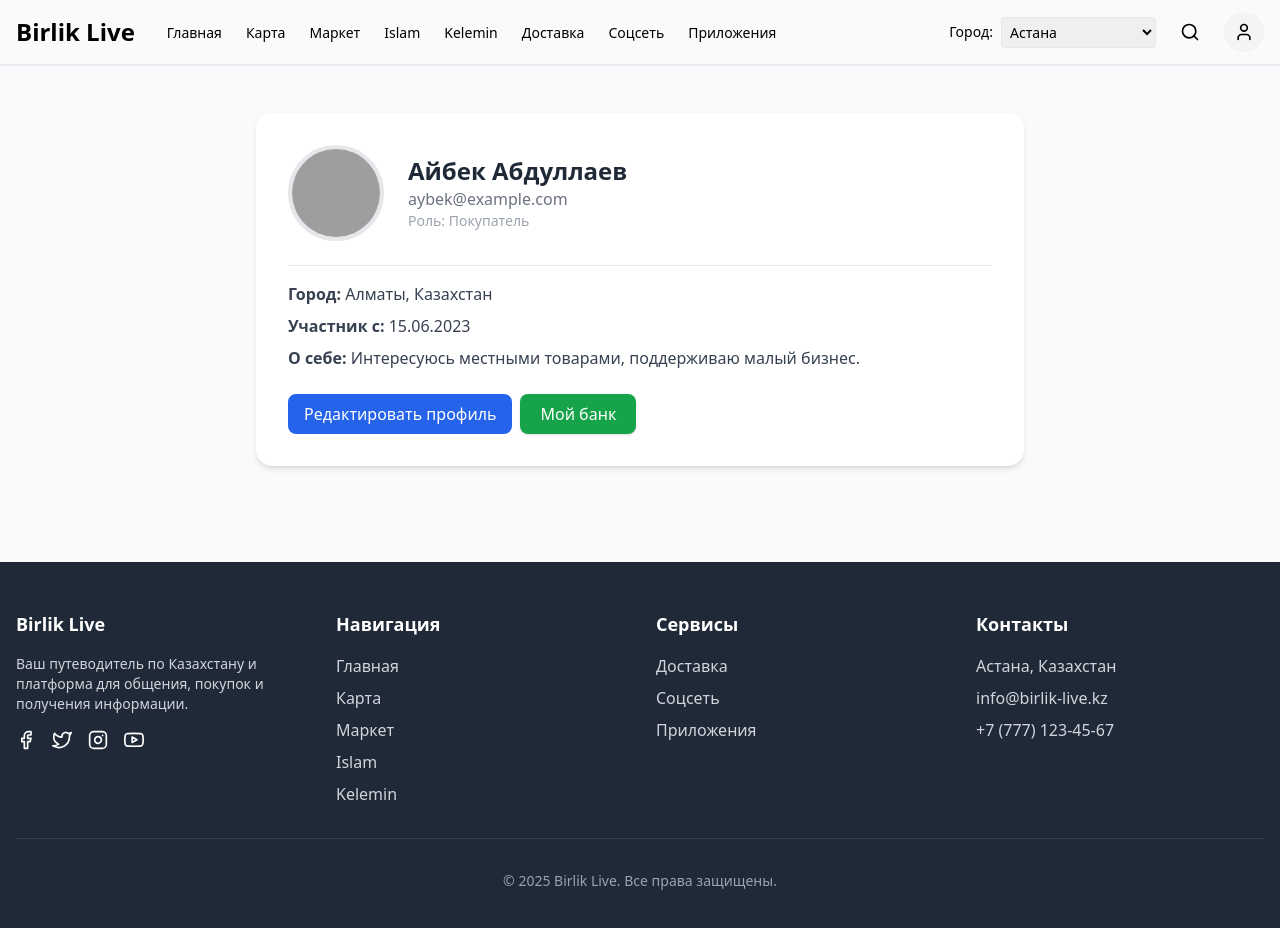
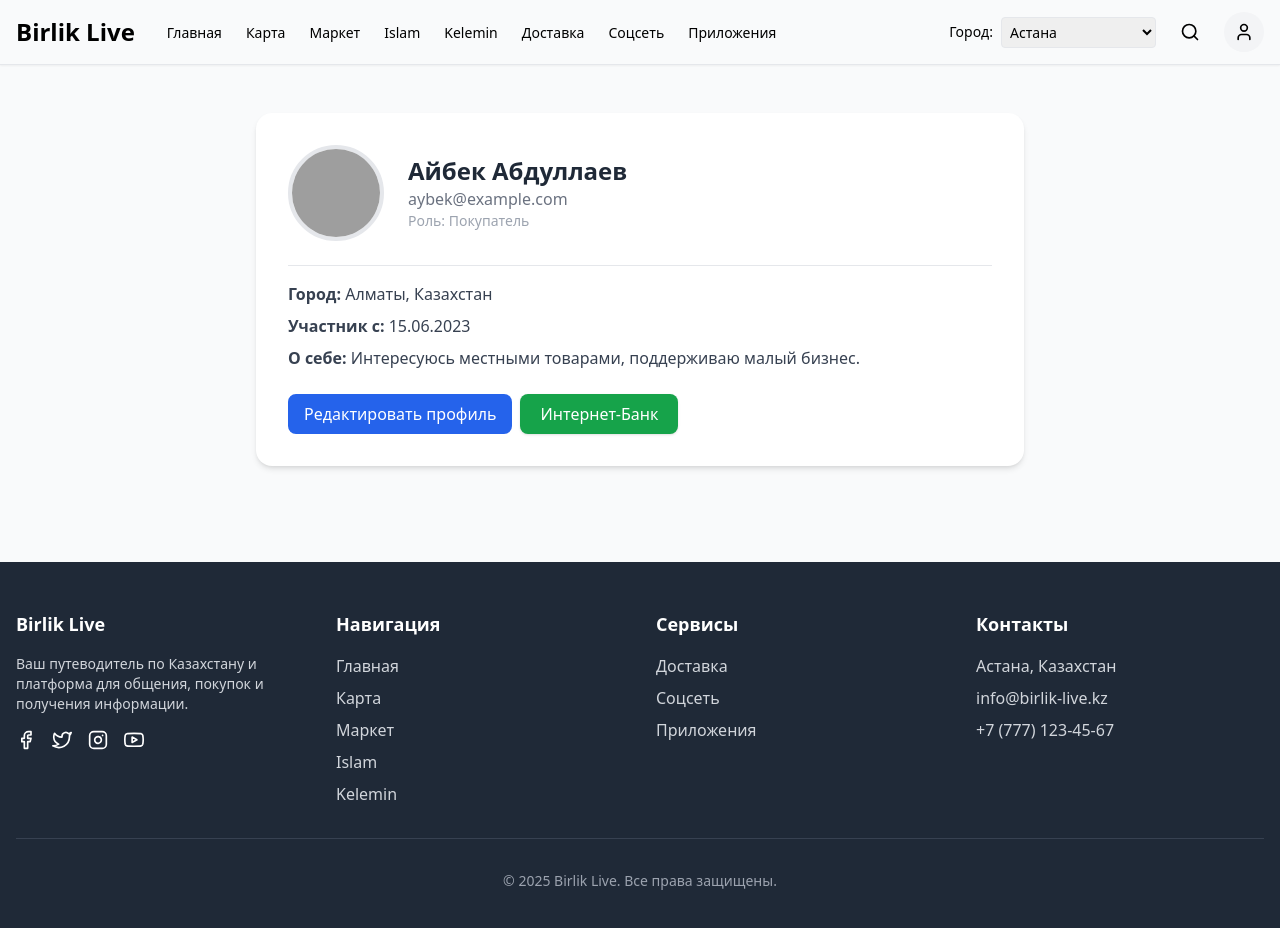
Before and after one commit to Loamanroy/Birlik, a React (Vite) app: page /profile in a window 1280 px wide. Shown: the top 928 px of the page. Built offline with nearby package versions, Linux system fonts and the light colour scheme; grey boxes are pictures that could not be loaded.

Commit message:
добавил кнопку с банком

```diff
--- a/src/pages/ProfilePage.tsx
+++ b/src/pages/ProfilePage.tsx
@@ -38,7 +38,7 @@ const ProfilePage = () => {
             <button
                 className="ms-2 px-5 py-2 bg-green-600 hover:bg-green-700 text-white font-medium rounded-lg shadow hover:shadow-md transition-colors"
             >
-              Мой банк
+              Интернет-Банк
             </button>
           </div>
         </div>
```
